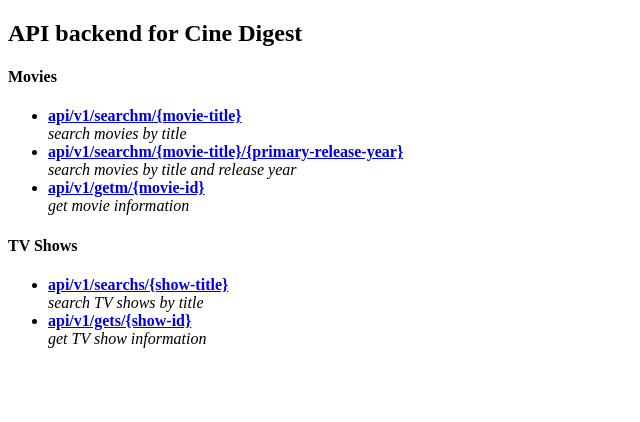
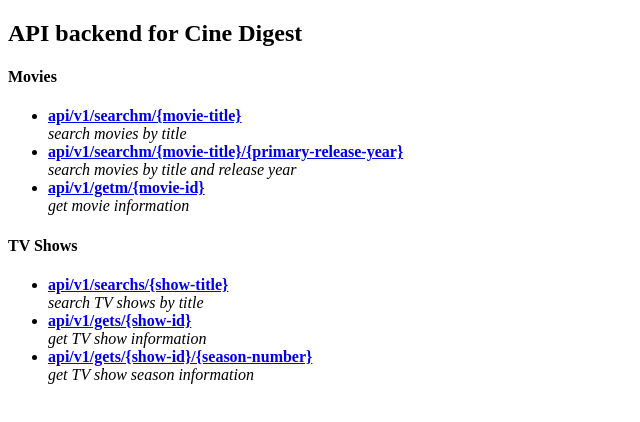
Before and after one commit to roshanadh/cine-digest-api, a website: page public/index.html in a window 1280 px wide. Shown: the whole page, without its empty margins (0-640 px from the left). Drawn offline with Linux system fonts and the light colour scheme.

Commit message:
Update landing page for new route

```diff
--- a/public/index.html
+++ b/public/index.html
@@ -29,6 +29,10 @@
                     <strong><a href='https://api-cine-digest.herokuapp.com/api/v1/gets/1044' target='_blank'>api/v1/gets/{show-id}</a></strong> <br>
                     <i>get TV show information</i>
                 </li>
+                <li>
+                    <strong><a href='https://api-cine-digest.herokuapp.com/api/v1/gets/1396/1' target='_blank'>api/v1/gets/{show-id}/{season-number}</a></strong> <br>
+                    <i>get TV show season information</i>
+                </li>
             </ul>
         </div>
     </body>
```
